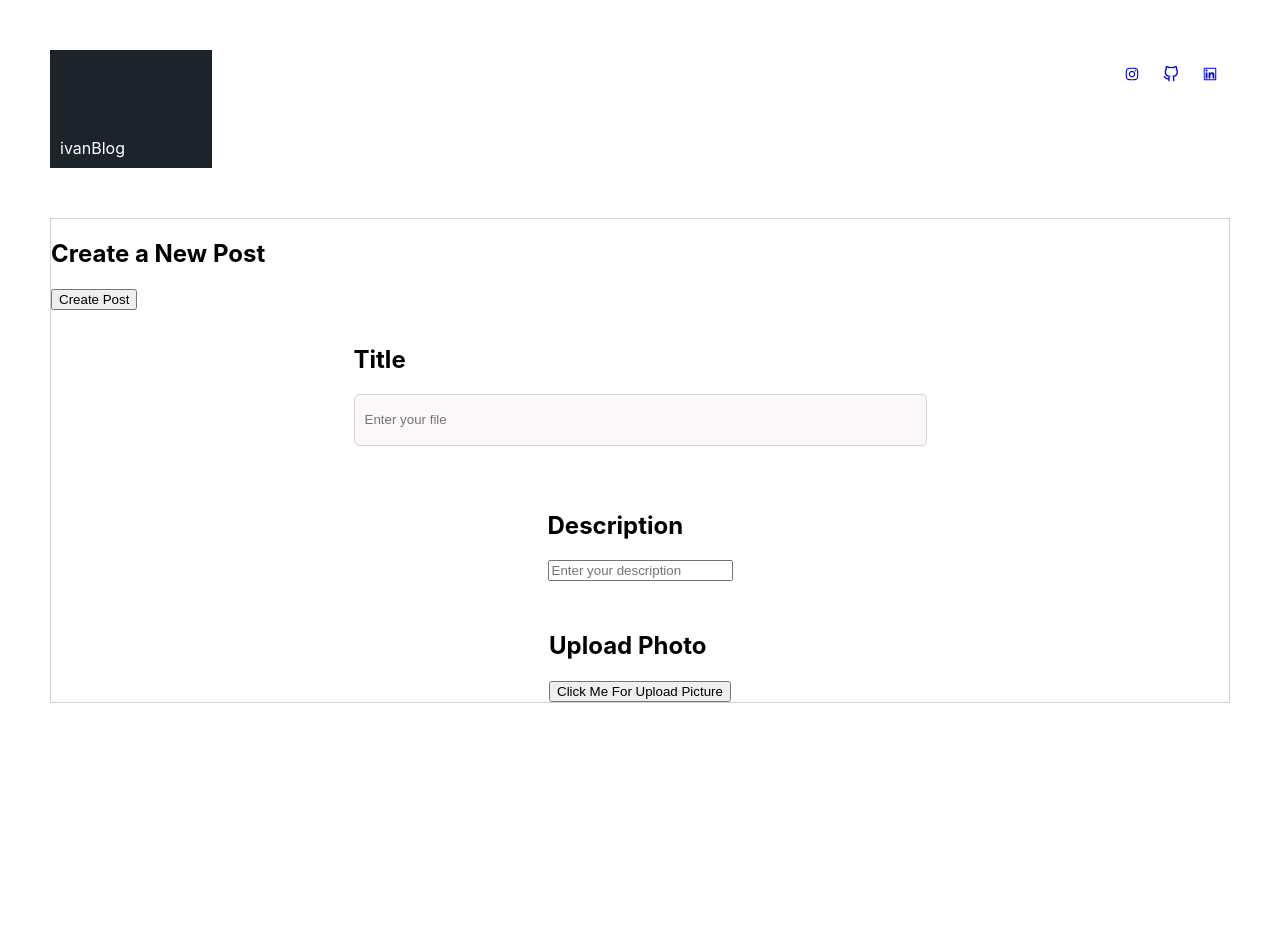
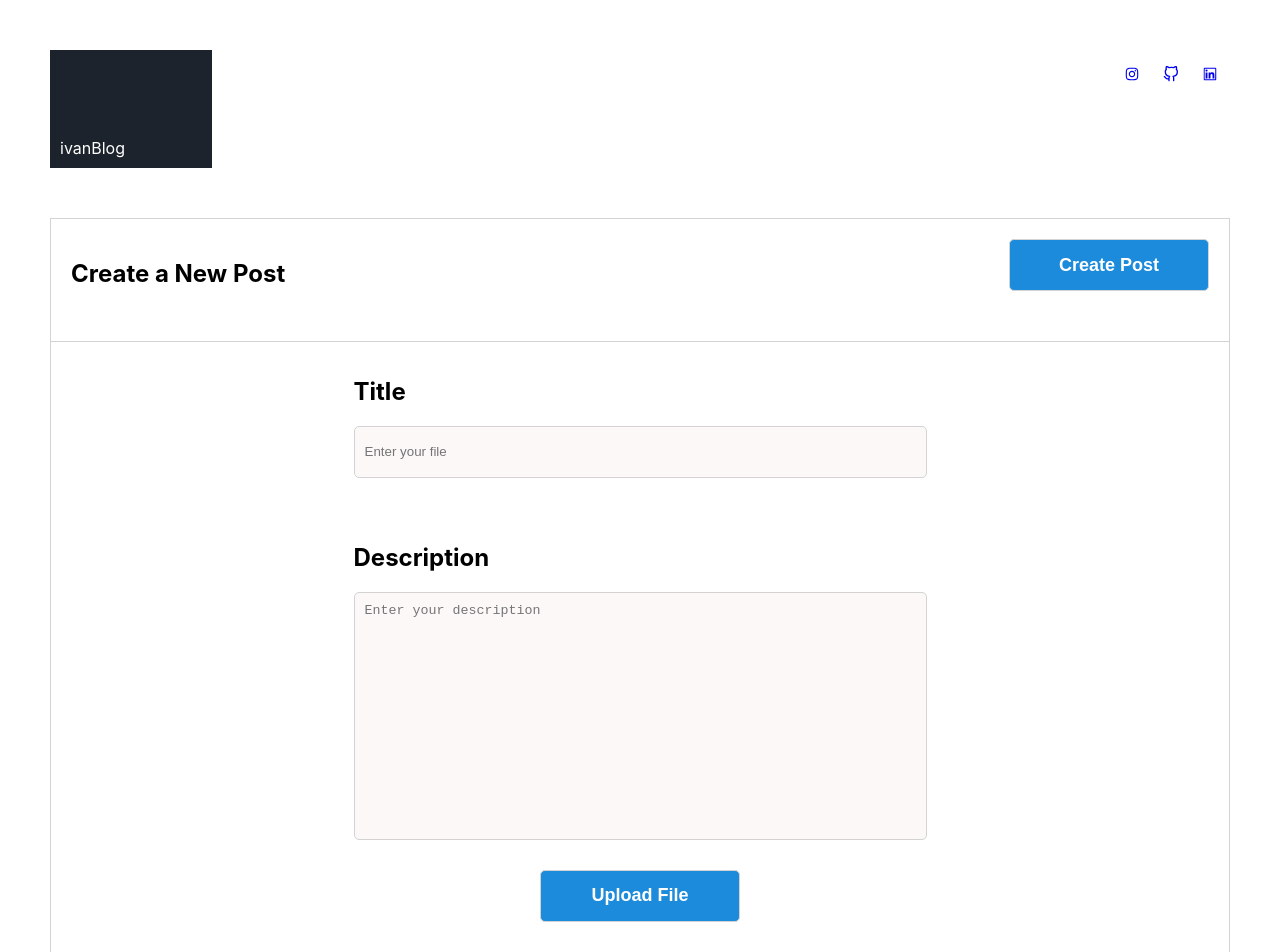
Before and after one commit to IvanMatt8/Forum, a React (Create React App) app: page /create in a window 1280 px wide. Shown: the top 952 px of the page. Before the commit the page ends 800 px from the top, so only its background shows below. Built offline with nearby package versions, Linux system fonts and the light colour scheme; the HTML template or start-up script is replaced by a standard one.

Commit message:
:sparkles: add import e logica a pagina

```diff
--- /dev/null
+++ b/src/components/Spinner/index.js
@@ -0,0 +1,16 @@
+import React from "react";
+import "./index.css"
+
+
+function Spinner () {
+    return(
+        <div className="ring">
+
+        </div>
+    )
+}
+
+
+
+
+export default Spinner
--- a/src/pages/Create/index.js
+++ b/src/pages/Create/index.js
@@ -1,35 +1,97 @@
-import React from "react";
+import React, { useRef, useState } from "react";
 import "./index.css"
 import Header from "../../components/Header"
+import axios from "axios";
+import Button from "../../components/Button";
+import { toast } from "react-toastify"
+
+
 
 function Create(){
+    const [loadImage, setLoadImage] = useState(false)
+    const [title, setTitle] = useState("")
+    const [description, setDescription] = useState("")
+    const [image,setImage] = useState("")
+    const file = useRef(null)
+
+    function showSystemFyle() {
+       file.current?.click()
+    }
+
+    function uploadImage(file) {
+        const id = toast.loading("Please wait...")
+        setLoadImage(true)
+        const reader = new FileReader()
+        reader.readAsDataURL(file)
+
+        reader.onload = () => {
+            axios({method: "POST",url: "https://s1cgefiiaj.execute-api.sa-east-1.amazonaws.com/prod/images",data: {file: reader.result}})
+            .then(response => {
+                console.log("response",response.data.uploadResult.Location)
+                setImage(response.data.uploadResult.Location)
+            }).catch(err => {
+                console.log("err",err)
+                toast.update(id, {render:"All is Bad", type:"error", isLoading:false})
+            })
+        }
+        reader.onerror = error => {
+            alert("Error on send image to s3",error)
+        }
+        setLoadImage(false)
+        toast.update(id, {render:"All is Good", type:"success", isLoading:false})
+    }
+
+
+    async function createPost() {
+        axios({method: "POST",url: "https://xwty58thd3.execute-api.sa-east-1.amazonaws.com/dev/forum",
+            headers: {
+                'X-API-key': '3kNK1HiMH41UkI2irIWVB29AkVkWvqcH2hySl1dZ',
+                'Accept': 'application/json'
+            },
+            data: {
+                title,
+                description,
+                image
+            }
+        }).then(response => {
+              console.log(response)
+            }).catch(err => {
+                console.log("err",err)
+            })
+    }
+
     return (
         <div className="contentCreate">
         <Header />
             <div className="wrapperCreatePost">
-               <div className="titlePost">
+               <div className="wrapperHeaderPost">
                    <h2>Create a New Post</h2>
-                   <button className="buttonPost">Create Post</button>
+                   <Button className="buttonPost" onClick={createPost}>Create Post</Button>
                </div>
                <div className="wrapperDescriptionPost">
                    <div className="wrapperTitle">
                    <h2 >Title</h2>
-                   <input  type="text" placeholder="Enter your file"></input>
+                   <input  onChange={e => setTitle(e.target.value)} type="text" placeholder="Enter your file"></input>
                    </div>
 
                    <div className="descriptionText">
                    <h2 >Description</h2>
-                   <input  type="text" placeholder="Enter your description"></input>
+                   <textarea onChange={e => setDescription(e.target.value)} type="text" placeholder="Enter your description"></textarea>
                    </div>
                   <div className="uploadPhotos">
-                  <h2>Upload Photo</h2>
-                   <button >Click Me For Upload Picture</button>
+                  <Button onClick={showSystemFyle}>
+                      Upload File
+                  </Button>
+                  <input ref={file} type="file" style={{display: "none"}} onChange={(e) => uploadImage(e.target?.files[0])} />
                   </div>
                </div>
              </div>
+             {!!image && (
+                 <img src={{uri: image}} width={100} height={50} alt="imagen do post"/>
+
+             )}
          </div>
     )
-
 
 }
 
```
